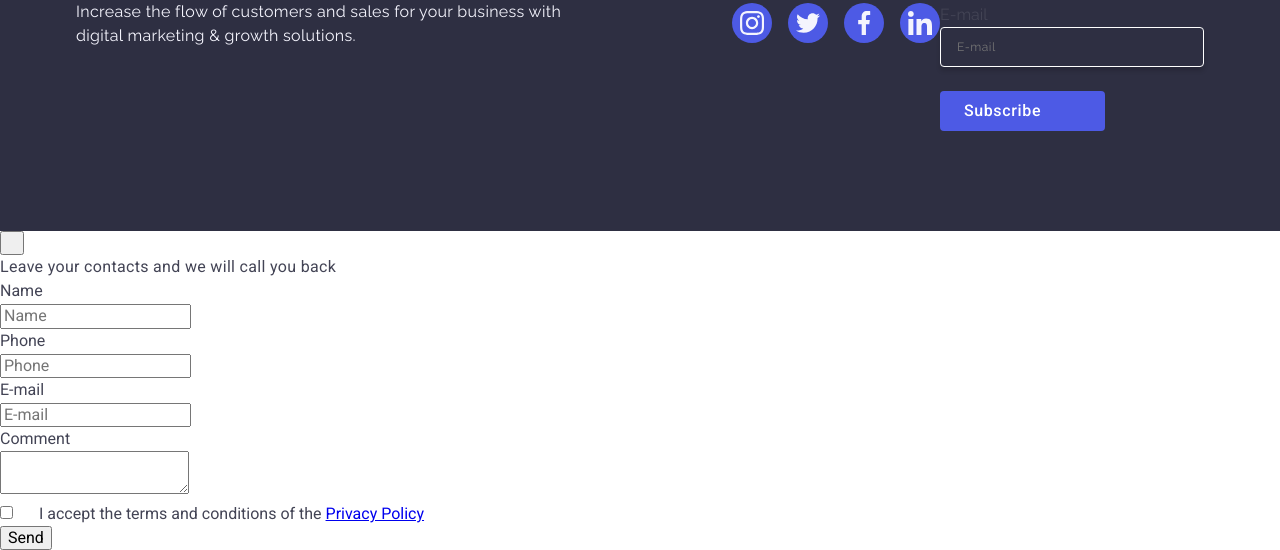
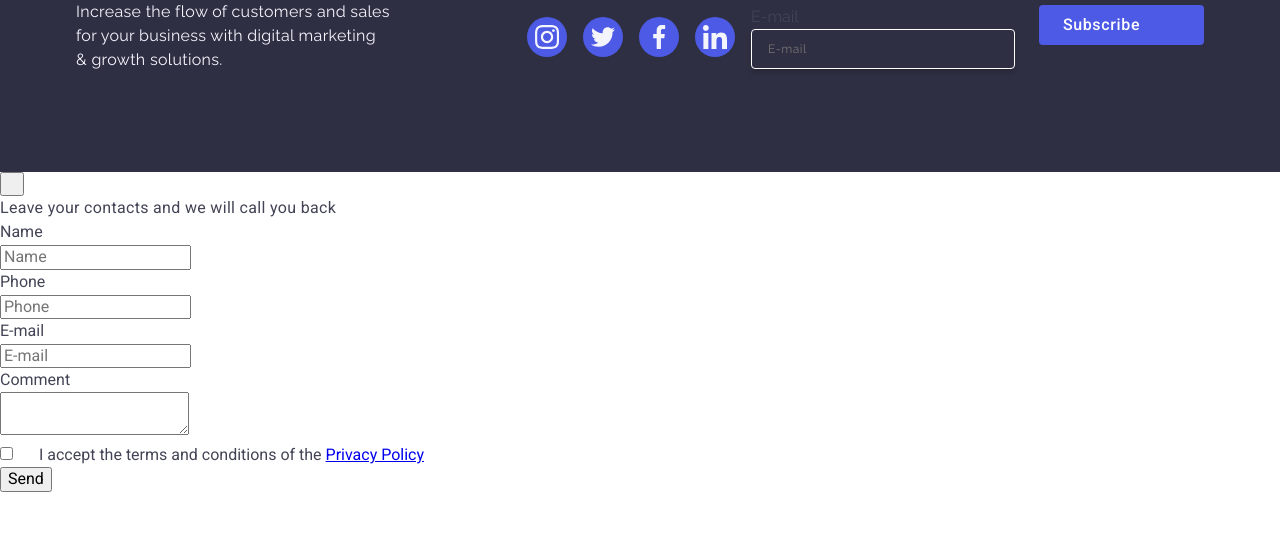
Before and after one commit to replikduplik/goit-markup-hw-05, a plain HTML site: page index.html in a window 1280 px wide. Shown: the part 3313-3863 px from the top of the page. After the commit the page ends 3805 px from the top, so only its background shows below. Drawn offline with nearby package versions, Linux system fonts and the light colour scheme.

Commit message:
css fix.

```diff
--- a/css/style.css
+++ b/css/style.css
@@ -501,8 +501,18 @@ p {
 .footer-social-link svg {
 	fill: #f4f4fd;
 }
+.footer>.container {
+	display: flex;
+	justify-content: center;
+	align-items: center;
+	gap: 16px;
+}
+/* footer-subscribe */
 
-/* footer-subscribe */
+.footer-subscribe {
+	display: flex;
+	flex-direction: column;
+}
 
 .footer-subscribe-title {
 	margin-bottom: 16px;
@@ -515,7 +525,7 @@ p {
 
 .footer-subscribe-form {
 	display: flex;
-	flex-direction: column;
+	flex-direction: row;
 	gap: 24px;
 }
 
@@ -538,7 +548,7 @@ color: #ffffff;
 	display: flex;
 	justify-content: center;
 	align-items: center;
-	width: 165px;
+	min-width: 165px;
 	height: 40px;
 	font-family: 'Roboto', sans-serif;
 	font-weight: 500;
```
